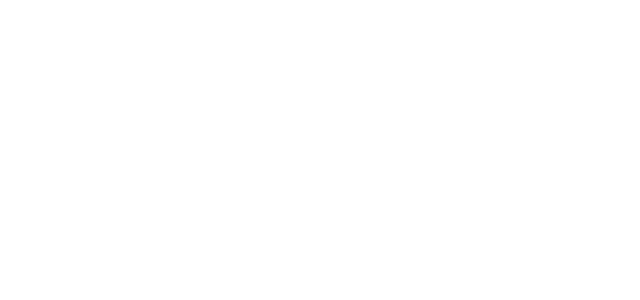
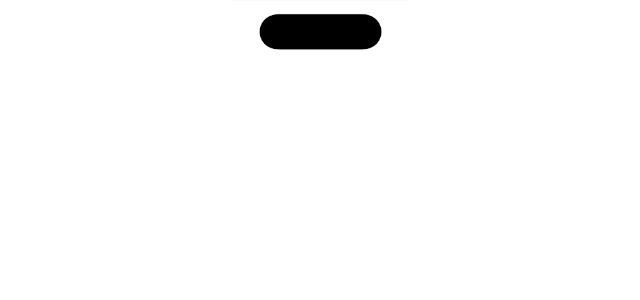
Before and after one commit to kiranpate1/idek, a Next.js app: page / in a window 1280 px wide. Shown: the top 300 px of the page, without its empty margins (320-960 px from the left). Built offline with nearby package versions, Linux system fonts and the light colour scheme.

Commit message:
added dyn island

```diff
--- a/app/page.tsx
+++ b/app/page.tsx
@@ -2,8 +2,16 @@ import Image from "next/image";
 
 export default function Home() {
   return (
-    <main className="flex flex-col items-center justify-center">
-      <div className="relative w-[393px] h-[852px] bg-white rounded-[120px]"></div>
+    <main className="w-dvw h-dvh flex flex-col items-center justify-center overflow-hidden">
+      <div className="relative w-[393px] h-[852px] bg-white">
+        <Image
+          className="absolute inset-[0_0_auto_0]"
+          src="/dynamic-island.png"
+          alt="Logo"
+          width={600}
+          height={600}
+        />
+      </div>
     </main>
   );
 }
```
Also changed, not shown: public/dynamic-island.png (added).
